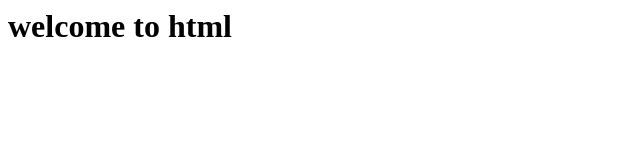
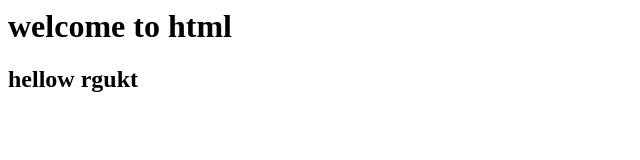
Before and after one commit to B200638/devops_lab, a plain HTML site: page index.html in a window 1280 px wide. Shown: the whole page, without its empty margins (0-640 px from the left). Drawn offline with Linux system fonts and the light colour scheme.

Commit message:
Update index.html

```diff
--- a/index.html
+++ b/index.html
@@ -1,3 +1,4 @@
 <html>
 <h1>welcome to html</h1>
+  <h2>hellow rgukt</h2>
 </html>
```
